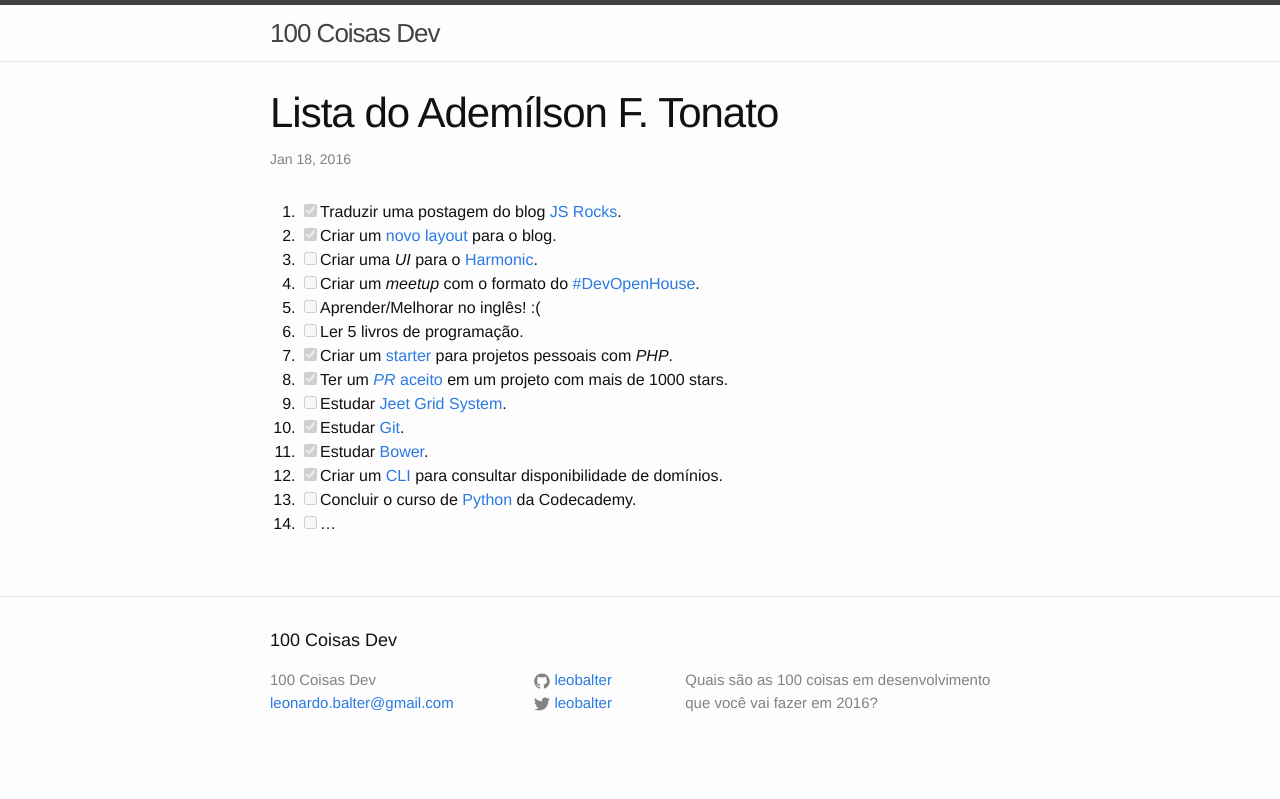
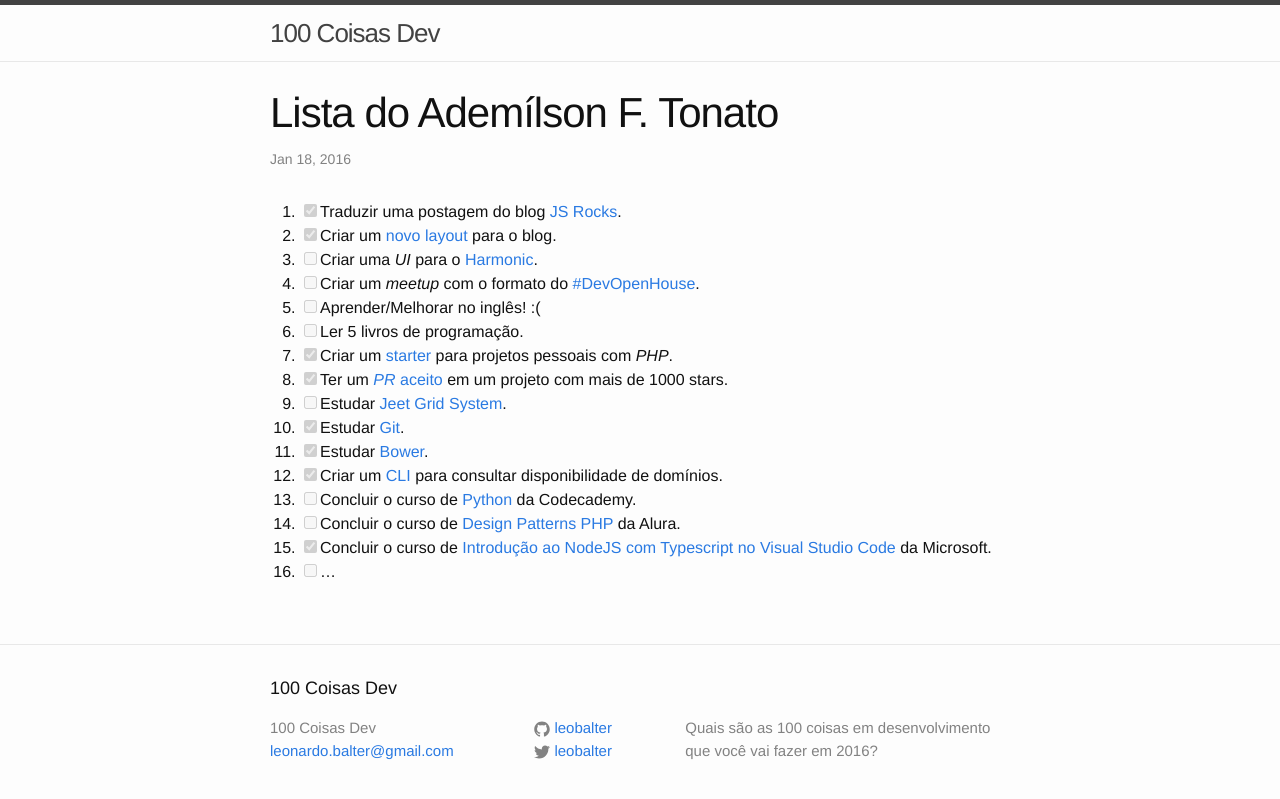
Before and after one commit to leobalter/100-coisas-dev, a Jekyll site: the page built from _posts/listas/2016-01-18-ftonato.markdown, in a window 1280 px wide. Shown: the top 799 px of the page. Built offline with Jekyll 4.4.1, drawn with Linux system fonts in a browser that asks for light colours.

Commit message:
Adicionar mais dois cursos

```diff
--- a/_posts/listas/2016-01-18-ftonato.markdown
+++ b/_posts/listas/2016-01-18-ftonato.markdown
@@ -18,4 +18,6 @@ categories: listas
 11. [x] Estudar [Bower](https://github.com/ftonato/bower-course).
 12. [x] Criar um [CLI](https://github.com/ftonato/registrobr) para consultar disponibilidade de domínios.
 13. [ ] Concluir o curso de [Python](https://www.codecademy.com/pt-BR/learn/python) da Codecademy.
-14. [ ] ...
+14. [ ] Concluir o curso de [Design Patterns PHP](https://www.alura.com.br/curso-online-design-pattern-php) da Alura.
+15. [x] Concluir o curso de [Introdução ao NodeJS com Typescript no Visual Studio Code](https://mva.microsoft.com/pt-br/training-courses/introdu-o-ao-nodejs-com-typescript-no-visual-studio-code-15851?l=BrG7Pho6B_6305192797) da Microsoft.
+16. [ ] ...
```
